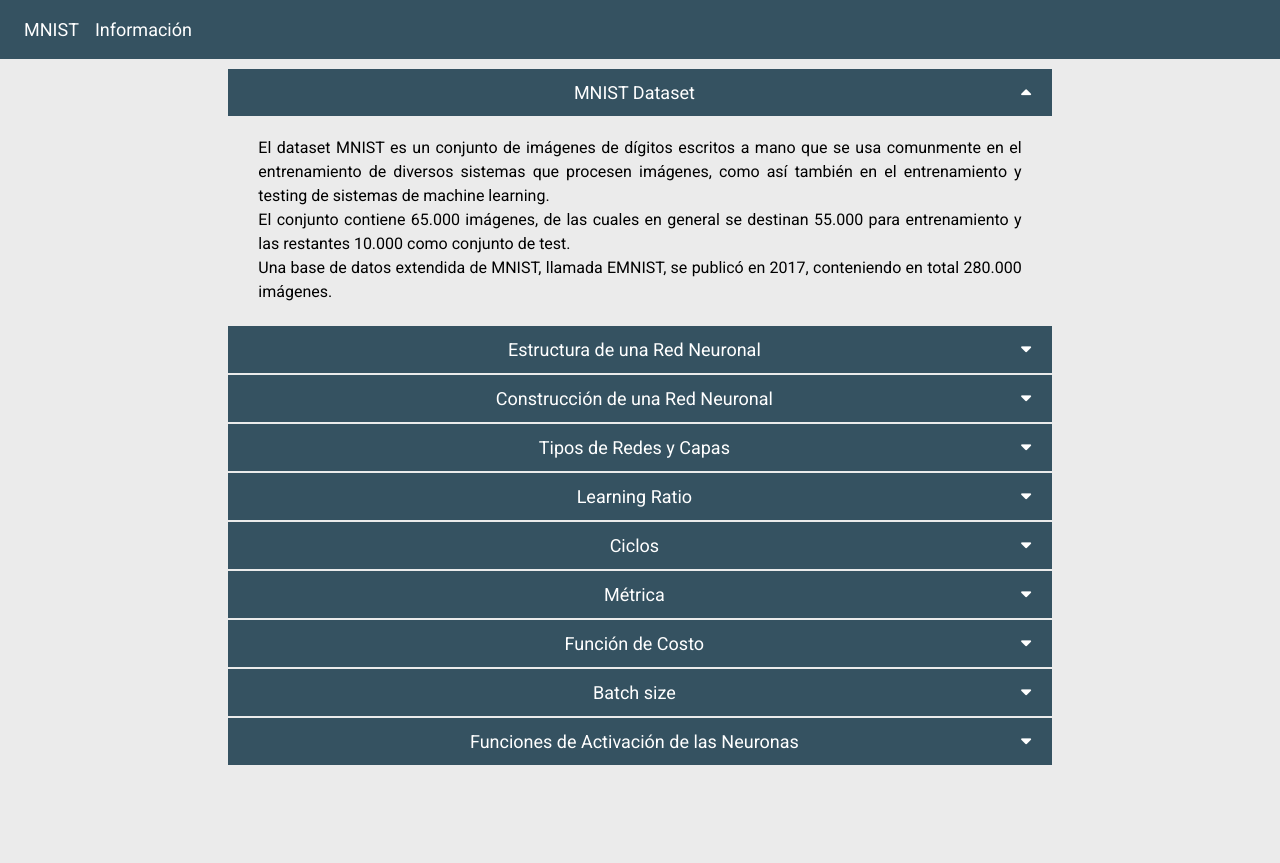
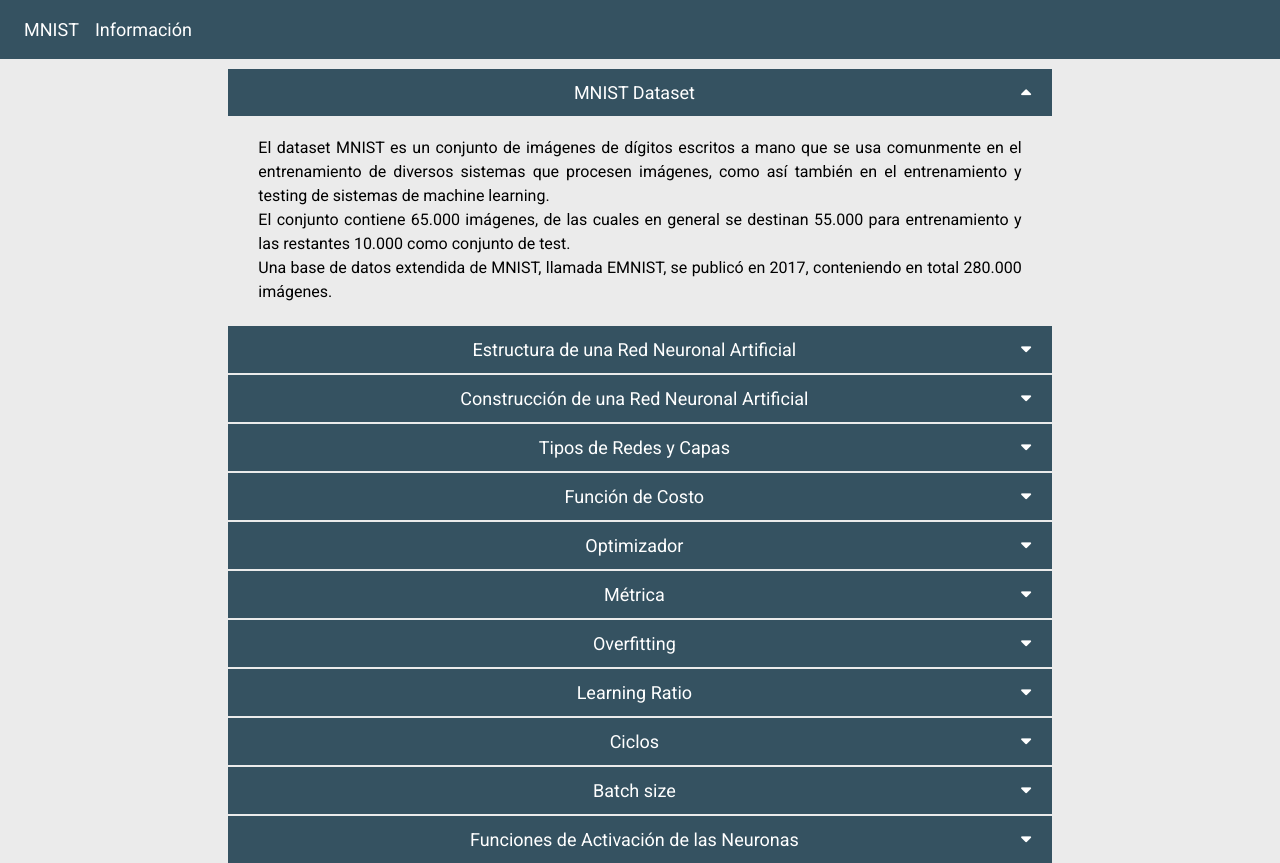
Before and after one commit to FedeSchmidt/aplicacion, an Angular app: page /info in a window 1280 px wide. Before the commit the page ends 800 px from the top, so only its background shows below. Built offline with nearby package versions, Linux system fonts and the light colour scheme.

Commit message:
update información

```diff
--- a/package.json
+++ b/package.json
@@ -27,7 +27,7 @@
 		"chart.js": "^2.9.3",
 		"hammerjs": "^2.0.8",
 		"rxjs": "~6.4.0",
-		"serialize-javascript": "^2.1.2",
+		"serialize-javascript": ">=3.1.0",
 		"tslib": "^1.14.1",
 		"zone.js": "~0.9.1"
 	},
--- a/src/app/informacion/informacion.component.html
+++ b/src/app/informacion/informacion.component.html
@@ -12,22 +12,22 @@
 
         <div *ngIf="expanded.estructura; then g1 else g2"></div>
         <ng-template #g1>
-            <div class="titulo" (click)="show('estructura')">Estructura de una Red Neuronal <i class="fas fa-sort-up float-right pt-2"></i></div>
+            <div class="titulo" (click)="show('estructura')">Estructura de una Red Neuronal Artificial <i class="fas fa-sort-up float-right pt-2"></i></div>
             <div class="informacion">{{data.estructura}}</div>
 
         </ng-template>
         <ng-template #g2>
-                <div class="titulo" (click)="show('estructura')">Estructura de una Red Neuronal <i class="fas fa-sort-down float-right"></i></div>
+                <div class="titulo" (click)="show('estructura')">Estructura de una Red Neuronal Artificial <i class="fas fa-sort-down float-right"></i></div>
         </ng-template>
 
         <div *ngIf="expanded.construccion; then i1 else i2"></div>
         <ng-template #i1>
-            <div class="titulo" (click)="show('construccion')">Construcción de una Red Neuronal <i class="fas fa-sort-up float-right pt-2"></i></div>
+            <div class="titulo" (click)="show('construccion')">Construcción de una Red Neuronal Artificial <i class="fas fa-sort-up float-right pt-2"></i></div>
             <div class="informacion">{{data.construccion}}</div>
 
         </ng-template>
         <ng-template #i2>
-                <div class="titulo" (click)="show('construccion')">Construcción de una Red Neuronal <i class="fas fa-sort-down float-right"></i></div>
+                <div class="titulo" (click)="show('construccion')">Construcción de una Red Neuronal Artificial <i class="fas fa-sort-down float-right"></i></div>
         </ng-template>
 
         <div *ngIf="expanded.tipos; then j1 else j2"></div>
@@ -40,27 +40,25 @@
             <div class="titulo" (click)="show('tipos')">Tipos de Redes y Capas <i class="fas fa-sort-down float-right"></i></div>
         </ng-template>
 
-        <div *ngIf="expanded.learning_rate; then b1 else b2"></div>
-        <ng-template #b1>
-            <div class="titulo" (click)="show('learning_rate')">Learning Ratio <i class="fas fa-sort-up float-right pt-2"></i></div>
-            <div class="informacion">{{data.learning_rate}}</div>
+        <div *ngIf="expanded.cost_function; then e1 else e2"></div>
+        <ng-template #e1>
+            <div class="titulo" (click)="show('cost_function')">Función de Costo <i class="fas fa-sort-up float-right pt-2"></i></div>
+            <div class="informacion">{{data.cost_function}}</div>
 
         </ng-template>
-        <ng-template #b2>
-            <div class="titulo" (click)="show('learning_rate')">Learning Ratio <i class="fas fa-sort-down float-right"></i></div>
+        <ng-template #e2>
+            <div class="titulo" (click)="show('cost_function')">Función de Costo <i class="fas fa-sort-down float-right"></i></div>
         </ng-template>
 
-
-        <div *ngIf="expanded.ciclos; then c1 else c2"></div>
-        <ng-template #c1>
-            <div class="titulo" (click)="show('ciclos')">Ciclos <i class="fas fa-sort-up float-right pt-2"></i></div>
-            <div class="informacion">{{data.ciclos}}</div>
+        <div *ngIf="expanded.optimizador; then k1 else k2"></div>
+        <ng-template #k1>
+            <div class="titulo" (click)="show('optimizador')">Optimizador <i class="fas fa-sort-up float-right pt-2"></i></div>
+            <div class="informacion">{{data.optimizador}}</div>
 
         </ng-template>
-        <ng-template #c2>
-            <div class="titulo" (click)="show('ciclos')">Ciclos <i class="fas fa-sort-down float-right"></i></div>
+        <ng-template #k2>
+            <div class="titulo" (click)="show('optimizador')">Optimizador <i class="fas fa-sort-down float-right"></i></div>
         </ng-template>
-
 
         <div *ngIf="expanded.metric; then d1 else d2"></div>
         <ng-template #d1>
@@ -72,14 +70,34 @@
             <div class="titulo" (click)="show('metric')">Métrica <i class="fas fa-sort-down float-right"></i></div>
         </ng-template>
 
-        <div *ngIf="expanded.cost_function; then e1 else e2"></div>
-        <ng-template #e1>
-            <div class="titulo" (click)="show('cost_function')">Función de Costo <i class="fas fa-sort-up float-right pt-2"></i></div>
-            <div class="informacion">{{data.cost_function}}</div>
+        <div *ngIf="expanded.overfitting; then l1 else l2"></div>
+        <ng-template #l1>
+            <div class="titulo" (click)="show('overfitting')">Overfitting <i class="fas fa-sort-up float-right pt-2"></i></div>
+            <div class="informacion">{{data.overfitting}}</div>
 
         </ng-template>
-        <ng-template #e2>
-            <div class="titulo" (click)="show('cost_function')">Función de Costo <i class="fas fa-sort-down float-right"></i></div>
+        <ng-template #l2>
+            <div class="titulo" (click)="show('overfitting')">Overfitting <i class="fas fa-sort-down float-right"></i></div>
+        </ng-template>
+
+        <div *ngIf="expanded.learning_rate; then b1 else b2"></div>
+        <ng-template #b1>
+            <div class="titulo" (click)="show('learning_rate')">Learning Ratio <i class="fas fa-sort-up float-right pt-2"></i></div>
+            <div class="informacion">{{data.learning_rate}}</div>
+
+        </ng-template>
+        <ng-template #b2>
+            <div class="titulo" (click)="show('learning_rate')">Learning Ratio <i class="fas fa-sort-down float-right"></i></div>
+        </ng-template>
+
+        <div *ngIf="expanded.ciclos; then c1 else c2"></div>
+        <ng-template #c1>
+            <div class="titulo" (click)="show('ciclos')">Ciclos <i class="fas fa-sort-up float-right pt-2"></i></div>
+            <div class="informacion">{{data.ciclos}}</div>
+
+        </ng-template>
+        <ng-template #c2>
+            <div class="titulo" (click)="show('ciclos')">Ciclos <i class="fas fa-sort-down float-right"></i></div>
         </ng-template>
 
         <div *ngIf="expanded.batch_size; then f1 else f2"></div>
--- a/src/app/informacion/informacion.component.ts
+++ b/src/app/informacion/informacion.component.ts
@@ -16,7 +16,9 @@ export class InformacionComponent implements OnInit {
 		estructura: false,
 		activacion: false,
 		construccion: false,
-		tipos: false
+		tipos: false,
+		optimizador: false,
+		overfitting: false
 	};
 
 	data;
--- a/src/app/mnist/mnist.component.ts
+++ b/src/app/mnist/mnist.component.ts
@@ -65,8 +65,7 @@ export class MnistComponent implements OnInit {
 
 	// parámetros generales
 	learning_ratio = 0.15;
-	// epochs = 10;
-	epochs = 2;
+	epochs = 10;
 	epochActual = 0;
 	batch_size = 120;
 	metricas = [ 'accuracy' ];
@@ -371,6 +370,7 @@ export class MnistComponent implements OnInit {
 				metric: this.metric,
 				cost_function: this.cost_function,
 				batch_size: this.batch_size,
+				optimizer: this.optimizer,
 				net: this.net
 			};
 
@@ -401,6 +401,7 @@ export class MnistComponent implements OnInit {
 			this.batch_size = data.batch_size;
 			this.metric = data.metric;
 			this.cost_function = data.cost_function;
+			this.optimizer = data.optimizer;
 			this.net = data.net;
 			this.actualizarCodigo1();
 			this.actualizarCodigo();
--- a/src/assets/info.json
+++ b/src/assets/info.json
@@ -1,14 +1,16 @@
 [
 	{
 		"mnist": "El dataset MNIST es un conjunto de imágenes de dígitos escritos a mano que se usa comunmente en el entrenamiento de diversos sistemas que procesen imágenes, como así también en el entrenamiento y testing de sistemas de machine learning.\nEl conjunto contiene 65.000 imágenes, de las cuales en general se destinan 55.000 para entrenamiento y las restantes 10.000 como conjunto de test.\nUna base de datos extendida de MNIST, llamada EMNIST, se publicó en 2017, conteniendo en total 280.000 imágenes.",
-		"learning_rate": "El learning ratio es un parámetro real, configurable, que influirá en la minimización de los errores cometidos por la red en su entrenamiento, y por tanto en la precisión y velocidad del mismo.",
+		"learning_rate": "El learning ratio es un parámetro real, configurable, que influirá en la minimización de los errores cometidos por la red en su entrenamiento, como también en la precisión y velocidad del proceso.",
 		"ciclos": "Las cantidad de ciclos indica las veces que la red debe procesar de forma completa el conjunto de entrenamiento.",
+		"optimizador": "El optimizador es el algoritmo que permite minimizar progresivamente el error cometido por la RNA durante el entrenamiento. La elección del optimizador puede basarse en resultados obtenidos a partir de experimentos y en el tipo de problema que se intenta resolver.",
+		"overfitting": "Overfitting es un fenómeno que ocurre cuando el algoritmo de aprendizaje se ajusta de manera excesiva a los datos de entrenamiento y se vuelve incapaz de alcanzar la misma performance al procesar datos nuevos.",
 		"metric": "La métrica es una función que permite verificar el error general cometido al entrenar y evaluar la evolución de la red.",
-		"tipos": "En la aplicación contemplamos dos tipos de redes neuronales: redes simples y convolucionales.\nLas primeras son las más sencillas que podemos construir y permiten resolver un gran espectro de problemas, pero no son las mejores para trabajar en reconocimiento de patrones en imágenes.\nLas redes neuronales convolucionales se caracterizan por tener al menos una capa convolucional - acompañada con una capa pooling - y son especialmente útiles al trabajar con imágenes ya que pueden aprender características presentes en las mismas.\nExisten distintos tipos de capas que se pueden introducir en una red neuronal artificial, dependiendo de su tipo. Aquí permitimos utilizar tres de ellas para una red neuronal simple: Flatten, Dense y Dropout. Para una red neuronal convolucional agregamos además capas Convolucionales y de Pooling.\nFlatten posibilita representar una matriz de información como un arreglo.\nUna capa Dense es aquella donde todas las neuronas de la capa se conectan con todas las neuronas de la capa siguiente.\nUna capa Dropout permite eliminar conexiones entre neuronas de dos capas consecutivas.",
+		"tipos": "En la aplicación contemplamos dos tipos de redes neuronales: redes simples y convolucionales.\nLas primeras son las más sencillas que podemos construir y permiten resolver un gran espectro de problemas, pero no son las mejores para trabajar en reconocimiento de patrones en imágenes.\nLas redes neuronales convolucionales se caracterizan por tener al menos una capa convolucional - acompañada con una capa pooling - y son especialmente útiles al trabajar con imágenes ya que pueden aprender características presentes en las mismas.\nExisten distintos tipos de capas que se pueden introducir en una RNA, dependiendo de su tipo. Aquí permitimos utilizar tres de ellas para una red neuronal simple: Flatten, Dense y Dropout. Para una red neuronal convolucional agregamos además capas Convolucionales y de Pooling.\nFlatten posibilita representar una matriz de información como un arreglo.\nUna capa Dense es aquella donde todas las neuronas de la capa se conectan con todas las neuronas de la capa siguiente.\nUna capa Dropout permite eliminar conexiones entre neuronas de dos capas consecutivas.",
 		"cost_function": "La función de costo da el error cometido por la red al procesar el conjunto de entrenamiento.\nA través de la configuración de los demás parámetros, se intenta hallar un mínimo para esta función, es decir lograr el menor error posible.",
-		"batch_size": "Este parámetro permite dividir el conjunto de entrenamiento en partes. Por defecto, para el problema de MNIST, si no se ha configurado se toma un batch de 32 elementos.\nSe puede poner el valor que se desee, pero se prefieren valores no muy grandes.",
-		"estructura": "Una red neuronal artificial es un grafo dirigido, donde los nodos se denominan neuronas artificiales y están conectados por arcos.\nCada nodo recibe valores de los arcos entrantes, computa un valor según la función de activación de esa neurona, y emite ese valor por sus arcos salientes.\nLas neuronas se agrupan en capas, y se pueden distinguir tres tipos de grupos: la capa de entrada, las capas ocultas y la capa de salida.",
+		"batch_size": "Este parámetro permite dividir el conjunto de entrenamiento en partes. Por defecto, para el problema de MNIST, si no se ha configurado se toma un batch de 32 elementos.\nSe puede elegir cualquier valor pero se prefieren valores no muy grandes.",
+		"estructura": "Una RNA es un grafo dirigido, donde los nodos se denominan neuronas artificiales y están conectados por arcos.\nCada nodo recibe valores de los arcos entrantes, computa un nuevo valor según la función de activación de esa neurona y lo emite por sus arcos salientes.\nLas neuronas se agrupan en capas que se pueden distinguir, según su ubicación, en tres categorías: la capa de entrada, las capas ocultas y la capa de salida.",
 		"activacion": "La función de activación permitirá a una neurona artificial convertir las entradas que recibe en sus salidas. Cada función tiene beneficios y desventajas en cuanto a la precisión y la velocidad del aprendizaje.\nLa neurona más básica se denomina Perceptrón, que emite como salida solo 0 y 1, y neuronas más útiles son las Sigmoides, ReLU, Lineales y Softmax.\nRespecto a la función Softmax, una neurona de este tipo emite resultados realizando una distribución de probabilidades, con lo cual solo se utiliza en la capa de salida de la red.",
-		"construccion": "Para la construcción de una red neuronal artificial, la capa de entrada se configura de acuerdo al formato de los datos que se tengan en el dataset.\nLa capa de salida, por su parte, también depende del problema y su configuración depende de la forma en que se desee que la red emita sus resultados.\nFinalmente, las capas ocultas se configuran de forma más experimental, realizando modificaciones y buscando los mejores resultados posibles, ya que no existe aún mucha teoría que permita configurarlas con la seguridad de que esa configuración va a resultar exitosa."
+		"construccion": "Para la construcción de una RNA, la capa de entrada se configura de acuerdo al formato de los datos que se tengan en el dataset.\nLa capa de salida también depende del problema y su configuración depende de la forma en que se desee que la red emita sus resultados.\nLas capas ocultas se configuran de manera más experimental, realizando modificaciones y buscando los mejores resultados posibles. Se pueden utilizar problemas similares ya resueltos como guías en la contrucción de una RNA para un nuevo problema."
 	}
 ]
```
Also changed, not shown: 1 other file (tests, documents, lock files or other folders).
